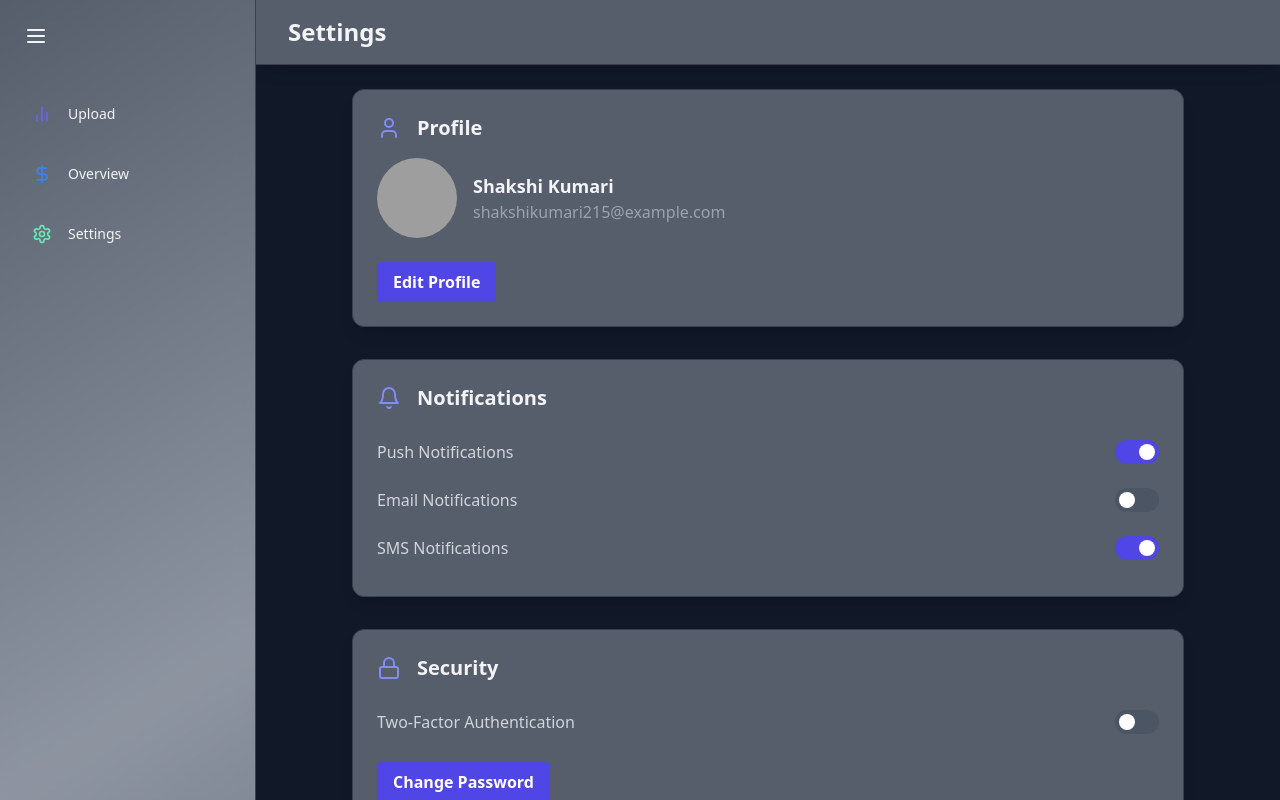
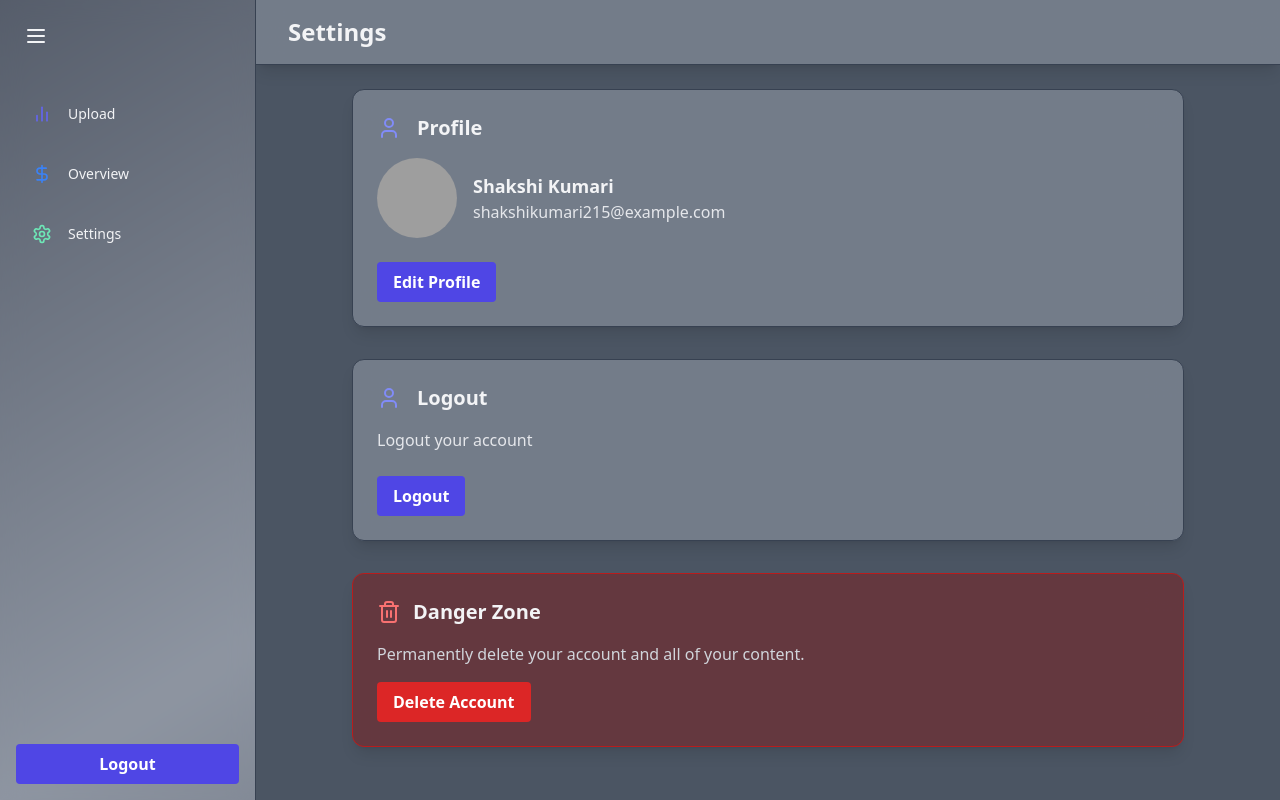
Before and after one commit to shakshi2611/Insurance-Project-Around, a React (Vite) app: page /settings in a window 1280 px wide. Built offline with nearby package versions, Linux system fonts and the light colour scheme; sample sign-in values are in the browser's storage; grey boxes are pictures that could not be loaded.

Commit message:
update logout

```diff
--- a/package.json
+++ b/package.json
@@ -29,6 +29,7 @@
     "mammoth": "^1.8.0",
     "pdf-lib": "^1.17.1",
     "pdfjs-dist": "^4.7.76",
+    "prop-types": "^15.8.1",
     "react": "^18.3.1",
     "react-dom": "^18.3.1",
     "react-dropzone": "^14.2.9",
--- a/src/App.jsx
+++ b/src/App.jsx
@@ -15,6 +15,7 @@ import SettingsPage from "./pages/SettingsPage";
 
 function App() {
   const location = useLocation();
+  const [isComparisonViewed, setIsComparisonViewed] = useState(false);
   const [isAuthenticated, setIsAuthenticated] = useState(() => {
     return localStorage.getItem("isAuthenticated") === "true";
   });
@@ -29,47 +30,66 @@ function App() {
     localStorage.removeItem("isAuthenticated");
   };
 
-  const showSidebar = isAuthenticated && !['/login', '/signup'].includes(location.pathname);
+  // Determine if sidebar should be shown based on authentication and route
+  const showSidebar =
+    isAuthenticated && !["/login", "/signup"].includes(location.pathname);
 
   return (
     <div className="flex h-screen bg-gray-900 text-gray-100 overflow-hidden">
+      {/* Background overlay and blur */}
       <div className="fixed inset-0 z-0">
         <div className="absolute inset-0 bg-gradient-to-br from-gray-900 via-gray-400 to-gray-900 opacity-80" />
         <div className="absolute inset-0 backdrop-blur-sm" />
       </div>
 
-      {showSidebar && <Sidebar onLogout={handleLogout}/>}
+      {/* Sidebar - only shown when authenticated */}
+      {showSidebar && (
+        <Sidebar
+          onLogout={handleLogout}
+          isComparisonViewed={isComparisonViewed}
+        />
+      )}
 
+      {/* Toast Notifications */}
       <ToastContainer />
+
+      {/* Application Routes */}
       <Routes>
-        {/* <Route
-          path="/"
-          element={
-            isAuthenticated ? (
-              <Navigate to="/overview" />
-            ) : (
-              <Navigate to="/login" />
-            )
-          }
-        /> */}
-
         {/* Redirect root path to login page */}
         <Route path="/" element={<Navigate to="/login" />} />
+
+        {/* Public routes */}
         <Route path="/login" element={<LoginPage onLogin={handleLogin} />} />
         <Route path="/signup" element={<SignupPage />} />
 
+        {/* Protected routes - only accessible if authenticated */}
         {isAuthenticated && (
           <>
-            <Route path="/overview" element={<OverviewPage />} />
+            <Route
+              path="/overview"
+              element={
+                isComparisonViewed ? (
+                  <OverviewPage />
+                ) : (
+                  <Navigate to="/upload" />
+                )
+              }
+            />
             <Route path="/products" element={<ProductsPage />} />
             <Route path="/users" element={<UsersPage />} />
-            <Route path="/upload" element={<UploadPage />} />
+            <Route
+              path="/upload"
+              element={
+                <UploadPage setIsComparisonViewed={setIsComparisonViewed} />
+              }
+            />
             <Route path="/orders" element={<OrdersPage />} />
             <Route path="/analytics" element={<AnalyticsPage />} />
             <Route path="/settings" element={<SettingsPage />} />
           </>
         )}
 
+        {/* Catch-all redirect to appropriate route */}
         <Route
           path="*"
           element={<Navigate to={isAuthenticated ? "/upload" : "/login"} />}
--- a/src/api.js
+++ b/src/api.js
@@ -18,7 +18,7 @@ export const signupUser = async (userData) => {
     return newUser;
   };
 
-  // Function to log in an existing user
+
   export const loginUser = async (email, password) => {
     const response = await fetch("http://localhost:5000/users");
 
@@ -33,5 +33,5 @@ export const signupUser = async (userData) => {
       throw new Error("Invalid credentials");
     }
 
-    return user; // Return the authenticated user
+    return user;
   };
--- a/src/components/common/Sidebar.jsx
+++ b/src/components/common/Sidebar.jsx
@@ -20,7 +20,7 @@ const SIDEBAR_ITEMS = [
 	// { name: "Authentication", icon: TrendingUp, color: "#3B82F6", href: "/Signup" },
 ];
 
-const Sidebar = () => {
+const Sidebar = ({onLogout, isComparisonViewed}) => {
 	const [isSidebarOpen, setIsSidebarOpen] = useState(true);
 
 	return (
@@ -42,7 +42,7 @@ const Sidebar = () => {
 
 				<nav className='mt-8 flex-grow'>
 					{SIDEBAR_ITEMS.map((item) => (
-						<Link key={item.href} to={item.href}>
+						<Link key={item.href} to={item.href} className={`sidebar-link ${item.name === "Overview" && !isComparisonViewed ? 'disabled' : ''}`}>
 							<motion.div className='flex items-center p-4 text-sm font-medium rounded-lg hover:bg-gray-700 transition-colors mb-2'>
 								<item.icon size={20} style={{ color: item.color, minWidth: "20px" }} />
 								<AnimatePresence>
@@ -62,6 +62,7 @@ const Sidebar = () => {
 						</Link>
 					))}
 				</nav>
+				<button className='bg-indigo-600 hover:bg-indigo-700 text-white font-bold py-2  rounded transition duration-200  sm:w-auto' onClick={onLogout}>Logout</button>
 			</div>
 		</motion.div>
 	);
--- a/src/components/settings/Logout.jsx
+++ b/src/components/settings/Logout.jsx
@@ -6,12 +6,12 @@ const Logout = ({onLogout}) => {
 		<SettingSection icon={User} title={"Logout"}>
 			<div className='flex flex-col sm:flex-row items-center mb-6'>
 				<div>
-					<p className='text-gray-400'>Logout your account</p>
+					<p className='text-gray-200'>Logout your account</p>
 				</div>
 			</div>
 
 			<button className='bg-indigo-600 hover:bg-indigo-700 text-white font-bold py-2 px-4 rounded transition duration-200 w-full sm:w-auto'
-			onClick={Logout}>
+			onClick={onLogout}>
 				Logout
 			</button>
 		</SettingSection>
--- a/src/components/settings/Profile.jsx
+++ b/src/components/settings/Profile.jsx
@@ -13,7 +13,7 @@ const Profile = () => {
 
 				<div>
 					<h3 className='text-lg font-semibold text-gray-100'>Shakshi Kumari</h3>
-					<p className='text-gray-400'>shakshikumari215@example.com</p>
+					<p className='text-gray-200'>shakshikumari215@example.com</p>
 				</div>
 			</div>
 
--- a/src/components/upload.jsx
+++ b/src/components/upload.jsx
@@ -1,4 +1,4 @@
-import { useState } from 'react';
+import { useState, useEffect } from 'react';
 import { useDropzone } from 'react-dropzone';
 import { useNavigate } from "react-router-dom";
 import { Button, Grid, Typography, Card, CardContent } from '@mui/material';
@@ -6,8 +6,11 @@ import { PDFDocument } from 'pdf-lib';
 import * as XLSX from 'xlsx';
 import mammoth from 'mammoth';
 import axios from 'axios';
+import PropTypes from 'prop-types';
 
-const UploadSection = () => {
+
+
+const UploadSection = ({ setIsComparisonViewed }) => {
   const navigate = useNavigate();
   const [insuranceFiles, setInsuranceFiles] = useState([]);
   const [brokerFile, setBrokerFile] = useState(null);
@@ -61,6 +64,7 @@ const UploadSection = () => {
     return text;
   };
 
+
   const sendFileDataToServer = async (fileName, fileData, endpoint) => {
     try {
       const response = await axios.post(`http://localhost:5001/${endpoint}`, {
@@ -87,6 +91,11 @@ const UploadSection = () => {
   });
 
   const isButtonDisabled = insuranceFiles.length === 0 || !brokerFile;
+
+  const handleViewComparison = () => {
+    setIsComparisonViewed(true);
+    navigate('/overview');
+  };
 
   return (
     <div style={{ padding: '20px' }}>
@@ -185,10 +194,11 @@ const UploadSection = () => {
             variant="contained"
             color="primary"
             style={{ padding: '10px 20px', fontSize: '16px', borderRadius: '8px' }}
-            onClick={() => {
-              // console.log('Navigating to comparison page');
-              navigate('/overview');
-            }}
+            // onClick={() => {
+            //   // console.log('Navigating to comparison page');
+            //   navigate('/overview');
+            // }}
+            onClick={handleViewComparison}
             disabled={isButtonDisabled}
           >
             View Comparison
@@ -199,4 +209,8 @@ const UploadSection = () => {
   );
 };
 
+UploadSection.propTypes = {
+  setIsComparisonViewed: PropTypes.func.isRequired,
+};
+
 export default UploadSection;
--- a/src/pages/SettingsPage.jsx
+++ b/src/pages/SettingsPage.jsx
@@ -9,13 +9,13 @@ import Logout from "../components/settings/Logout";
 
 const SettingsPage = () => {
 	return (
-		<div className='flex-1 overflow-auto relative z-10 bg-gray-900'>
+		<div className='flex-1 overflow-auto relative z-10 bg-gray-600'>
 			<Header title='Settings' />
 			<main className='max-w-4xl mx-auto py-6 px-4 lg:px-8'>
 				<Profile />
-				<Notifications />
-				<Security />
-				<ConnectedAccounts />
+				{/* <Notifications /> */}
+				{/* <Security /> */}
+				{/* <ConnectedAccounts /> */}
 				<Logout/>
 				<DangerZone />
 			</main>
```
Also changed, not shown: 1 other file (tests, documents, lock files or other folders).
